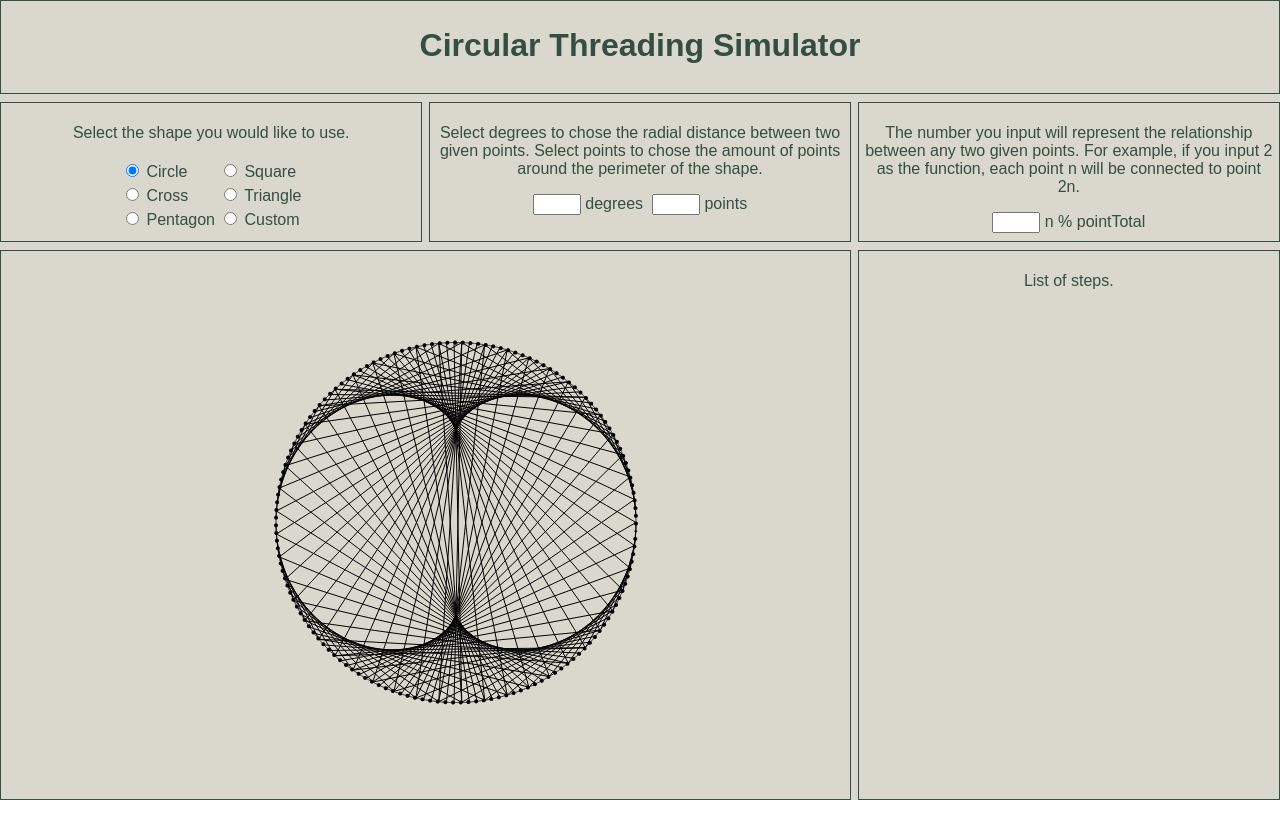
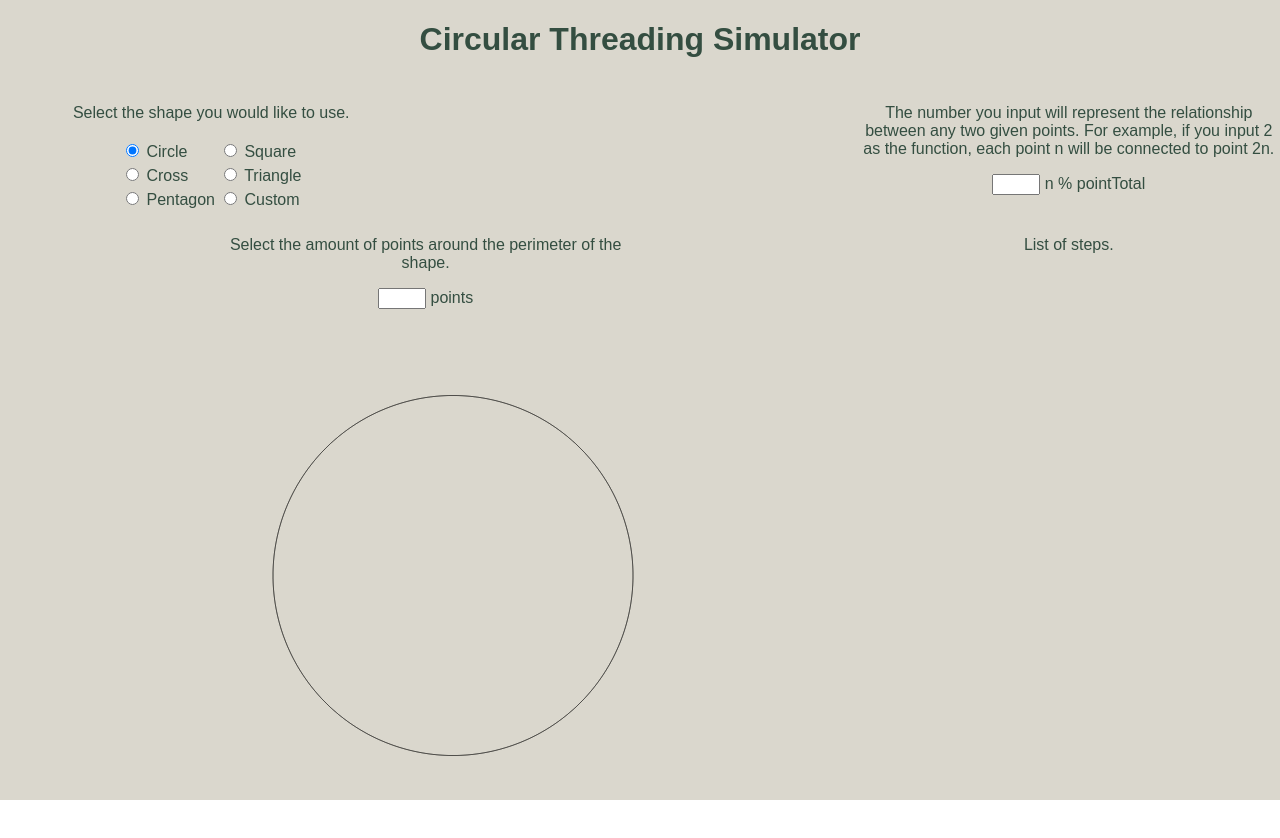
Before and after one commit to bealkg/StitchSim, a React (Create React App) app in the folder app/: page / in a window 1280 px wide. Shown: the top 838 px of the page. Before the commit the page ends 800 px from the top, so only its background shows below. Built offline with nearby package versions, Linux system fonts and the light colour scheme.

Commit message:
got points taking user input - messed up formatting

```diff
--- a/app/src/App.css
+++ b/app/src/App.css
@@ -17,10 +17,10 @@
     column-gap: .5%;
     height: 100vh;
 }
-.wrapper > div {
+/* .wrapper > div {
     border: 1px solid #344e41;
     padding: 5px;
-}
+} */
 .header {
     grid-column: 1/4;
     /* grid-row: 1; */
@@ -29,7 +29,7 @@
     grid-column: 1;
     /* grid-row: 2; */
 }
-.points {
+Points {
     grid-column: 2;
     /* grid-row: 2; */
 }
--- a/app/src/App.js
+++ b/app/src/App.js
@@ -1,6 +1,6 @@
 import './App.css';
 import Shape from './components/shape.js';
-import Points from './components/points.js';
+// import Points from './components/points.js';
 import Function from './components/function.js';
 // import Toggles from './components/toggles.js';
 import Display from './components/display.js';
@@ -15,9 +15,6 @@ function App() {
         </div>
         <div class="shape">
             <Shape />
-        </div>
-        <div class="points">
-            <Points />
         </div>
         <div class="function">
             <Function />
--- a/app/src/components/display.js
+++ b/app/src/components/display.js
@@ -1,45 +1,63 @@
 import React, { Component } from "react";
 import Turtle from './turtle/Turtle.tsx'
-let points = [];
-let x = 147;
-let y = 3;
+import Points from './points.js'
 
 class Display extends Component {
-    constructor() {
-        super();
-        this.state = {
-        name: "React"
-        };
+    constructor(props) {
+        super(props);
+        this.state = {pts: ''};
+        this.handlePtChange = this.handlePtChange.bind(this);
+        // this.shape = shape;
+        // this.pts = Points.state.inputpts;
+        this.func = 0;
+        this.points = [];
+    }
+
+    handlePtChange(points) {
+        this.setState({pts: points});
     }
 
     render() {
+        const pts = this.state.pts;
         return(
             <div class="turtle">
+                <Points onPtChange={this.handlePtChange}/>
                 <Turtle
                     height={window.innerHeight * 2 / 3}
-                    // width={window.innerWidth / 3}
                     draw={(turtle) => {
                         turtle.jump(0, -180)
-                        turtle.dot()
+                        // turtle.dot()
                         turtle.circle(180)
-                        for (let i = 0; i < x; i++) {
+                        for (let i = 0; i < pts; i++) {
                             turtle.jump(0,0)
                             turtle.fd(180)
                             turtle.dot()
-                            points.push([turtle.getxpos(), turtle.getypos()])
-                            turtle.lt(360/x)
+                            this.points.push([turtle.getxpos(), turtle.getypos()])
+                            turtle.lt(360/pts)
+                        }
+                        if (pts > 0) {
+                            turtle.jump(180,0)
+                            turtle.dot()
                         }
                         turtle.stroke()
                         turtle.setlinewidth(1)
-                        return function walk(i) {
-                            turtle.pd()
-                            turtle.goto(points[i][0], points[i][1])
-                            let j = i * y % x
-                            turtle.goto(points[j][0], points[j][1])
-                            turtle.pu()
-                            turtle.stroke()
-                            return i < x;
-                        };
+                        // for (let i = 0; i < pts; i++) {
+                        //     turtle.pd()
+                        //     turtle.goto(this.points[i][0], this.points[i][1])
+                        //     let j = i * this.func % pts
+                        //     turtle.goto(this.points[j][0], this.points[j][1])
+                        //     turtle.pu()
+                        //     turtle.stroke()
+                        // }
+                        // return function walk(i) {
+                        //     turtle.pd()
+                        //     turtle.goto(this.points[i][0], this.points[i][1])
+                        //     let j = i * this.func % this.pts
+                        //     turtle.goto(this.points[j][0], this.points[j][1])
+                        //     turtle.pu()
+                        //     turtle.stroke()
+                        //     return i < this.pts;
+                        // };
                     }}
 		        />
             </div>
--- a/app/src/components/points.js
+++ b/app/src/components/points.js
@@ -1,29 +1,24 @@
 import React, { Component } from "react";
 
 class Points extends Component {
-    constructor() {
-        super();
-        this.state = {
-        name: "React"
-        };
-        this.onChangeValue = this.onChangeValue.bind(this);
+    constructor(props) {
+        super(props);
+        this.handleChange = this.handleChange.bind(this);
     }
-    onChangeValue(event) {
-        console.log(event.target.value);
+
+    handleChange(event) {
+        this.props.onPtChange(event.target.value);
     }
+
     render() {
+        const inputpts = this.props.pts;
         return (
-            <div class="container" onChange={this.onChangeValue}>
-                <p>Select degrees to chose the radial distance between two given points. Select
-                    points to chose the amount of points around the perimeter of the shape.</p>
-                    <input name="degrees" type="text"/> degrees &nbsp;
-                    <input name="points" type="text"/> points
+            <div class="ptcontainer" onChange={this.onChangeValue}>
+                <p>Select the amount of points around the perimeter of the shape.</p>
+                    <input name="points" type="text"
+                        value={inputpts}
+                        onChange={this.handleChange}/> points
             </div>
-            /*
-                - input types are either or / whenever one is selected the other should clear out data
-                - degrees can accept decimals, points cannot
-                - need formatting for bad input
-            */
         );
     }
 }
```
Also changed, not shown: app/src/components/display-test.js (deleted, +0 -41 lines).
